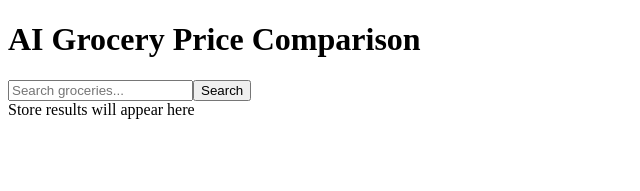
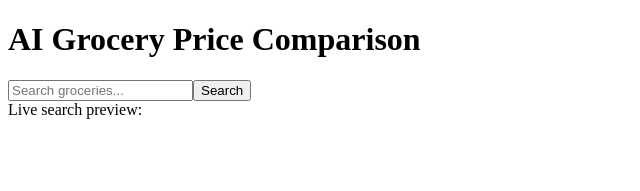
Before and after one commit to longjiedeng123-wq/grocery-app, a React (Vite) app: page / in a window 1280 px wide. Shown: the top 191 px of the page, without its empty margins (0-640 px from the left). Built offline with nearby package versions, Linux system fonts and the light colour scheme.

Commit message:
feat: implement real-time search input state

```diff
--- a/src/App.tsx
+++ b/src/App.tsx
@@ -1,13 +1,24 @@
+import { useState } from 'react';
+
 export default function App() {
+  const [searchQuery, setSearchQuery] = useState('');
+
+  function handleSearch() {
+    console.log("Searching for:", searchQuery);
+  }
   return (
     <div>
       <header>
         <h1>AI Grocery Price Comparison</h1>
       </header>
       <main>
-        <input type="text" placeholder="Search groceries..." />
-        <button>Search</button>
-        <div id="results">Store results will appear here</div>
+        <input type="text"
+        placeholder="Search groceries..."
+        value={searchQuery}
+        onChange={(e) => setSearchQuery(e.target.value)}
+        />
+        <button onClick={handleSearch}>Search</button>
+        <div id="results">Live search preview: {searchQuery}</div>
       </main>
     </div>
  );
```
